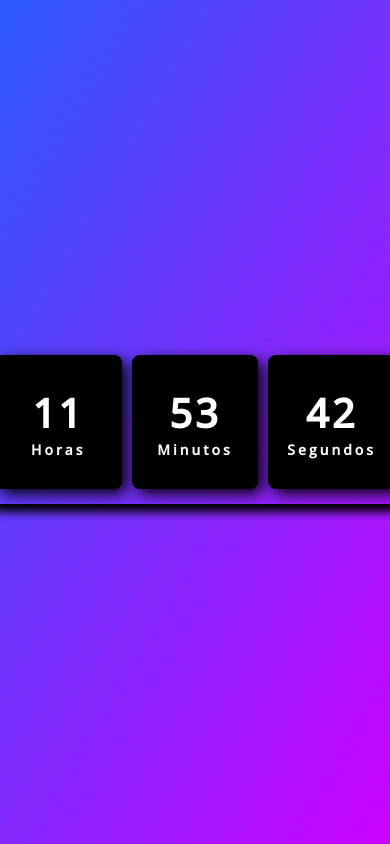
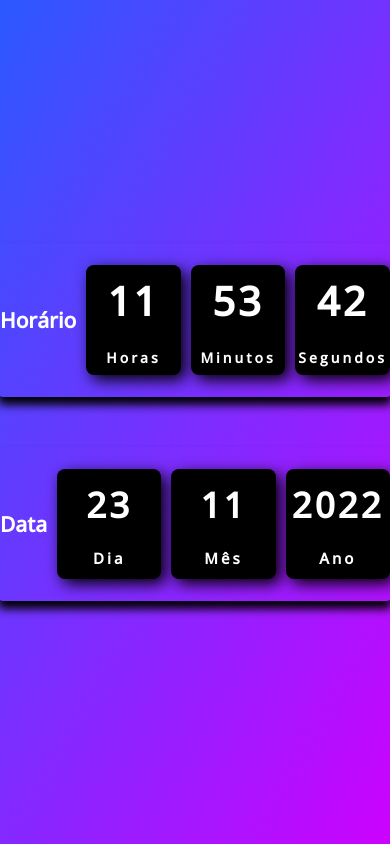
Before and after one commit to herbertribeiro19/Relogio, a plain HTML site: page index.html in a window 390 px wide. Drawn offline with nearby package versions, Linux system fonts and the light colour scheme.

Commit message:
Added calendar

```diff
--- a/assets/script.js
+++ b/assets/script.js
@@ -21,6 +21,25 @@ const relogio = setInterval(function time(){
     horas.textContent = hr;
     minutos.textContent = min;
     segundos.textContent = seg;
+})
 
+// FUNCAO PARA DATA
 
+const dia = document.getElementById('dia');
+const mes = document.getElementById('mes');
+const ano = document.getElementById('ano');
+
+const calendario = setInterval(function time(){
+    let dateToday = new Date();
+    let d = dateToday.getDate();
+    let m = dateToday.getMonth();
+    let a = dateToday.getFullYear();
+
+    if (m) {
+        m = m + 1;
+    }
+
+    dia.textContent = d;
+    mes.textContent = m;
+    ano.textContent = a;
 })
--- a/assets/styles.css
+++ b/assets/styles.css
@@ -9,6 +9,8 @@
 body {
     height: 100vh;
     background: linear-gradient(120deg, #2b59ff, #cc02ff);
+    background-size: cover;
+    background-position: center;
     display: flex;
     align-items: center;
     justify-content: center;
@@ -18,7 +20,7 @@ body {
     align-items: center;
     background: transparent;
     height: 200px;
-    width: 550px;
+    width: 700px;
     display: flex;
     justify-content: space-around;
     border-radius: 5px;
@@ -37,6 +39,12 @@ body {
     border-radius: 8px;
     box-shadow: 5px 5px 15px black;
     letter-spacing: 3px;
+    gap: 20px;
+}
+
+#horarioFormat {
+    color: white;
+    font-size: 30px;
 }
 
 .relogio span{
@@ -48,19 +56,29 @@ body {
     font-size: 15px;
 }
 
+.relogio div:hover {
+    transform: scale(1.1);
+    transition: 0.9s;
+}
+
 @media screen and (max-width: 414px) {
     .relogio{
-        height: 160px;
-        width: 400px;
+        height: 150px;
+        width: 390px;
         gap: 10px;
         padding: 2px;
     }
 
-    .relogio div{
-        height: 130px;
+    .relogio div {
+        height: 110px;
         width: 300px;
-        padding: 2px;
     }
+
+    #horarioFormat {
+        color: white;
+        font-size: 14px;
+    }
+
     .relogio span {
         font-weight: bolder;
         font-size: 40px;
@@ -70,3 +88,79 @@ body {
         font-size: 14px;
     }
 }
+
+/* CALENDARIO */
+
+.calendario {
+    margin-top: 50px;
+    display: flex;
+    align-items: center;
+    background: transparent;
+    height: 200px;
+    width: 700px;
+    justify-content: space-around;
+    border-radius: 5px;
+    box-shadow: 0px 8px 10px black;
+}
+
+.calendario div {
+    height: 170px;
+    width: 150px;
+    display: flex;
+    flex-direction: column;
+    align-items: center;
+    justify-content: center;
+    color: white;
+    background-color: black;
+    border-radius: 8px;
+    box-shadow: 5px 5px 15px black;
+    letter-spacing: 3px;
+    gap: 20px;
+}
+
+#dataFormat{
+    color: white;
+    font-size: 30px;
+}
+
+.calendario span {
+    font-weight: bolder;
+    font-size: 55px;
+}
+
+.calendario span.data {
+    font-size: 15px;
+}
+
+.calendario div:hover{
+    transform: scale(1.1);
+    transition: 0.9s;
+}
+
+@media screen and (max-width: 414px) {
+    .calendario {
+        height: 150px;
+        width: 390px;
+        gap: 10px;
+        padding: 2px;
+    }
+
+    .calendario div {
+        height: 110px;
+        width: 300px;
+    }
+
+    #dataFormat {
+        color: white;
+        font-size: 14px;
+    }
+
+    .calendario span {
+        font-weight: bolder;
+        font-size: 35px;
+    }
+
+    .calendario span.tempo {
+        font-size: 10px;
+    }
+}
--- a/index.html
+++ b/index.html
@@ -8,7 +8,12 @@
     <title>Relógio Digital</title>
 </head>
     <body>
+    <div class="dataHora">
         <div class="relogio">
+            <section id="horarioFormat">
+                <h1>Horário</h1>
+            </section>
+
             <div>
                 <span id="horas">00</span>
                 <span class="tempo">Horas</span>
@@ -24,6 +29,28 @@
                 <span class="tempo">Segundos</span>
             </div>
         </div>
+
+
+        <div class="calendario">
+            <section id="dataFormat">
+                <h1 >Data</h1>
+            </section>
+
+            <div>
+                <span id="dia">00</span>
+                <span class="data">Dia</span>
+            </div>
+            <div>
+                <span id="mes">00</span>
+                <span class="data">Mês</span>
+            </div>
+            <div>
+                <span id="ano">00</span>
+                <span class="data">Ano</span>
+            </div>
+        </div>
+    </div>
+
     <script src="./assets/script.js"></script>
     </body>
 </html>
```
